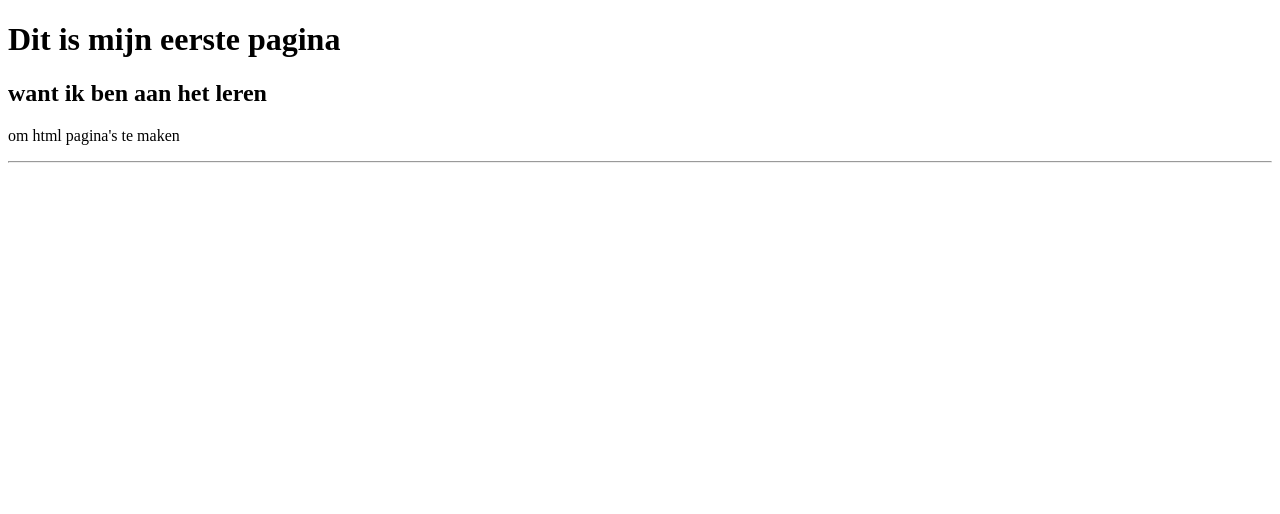
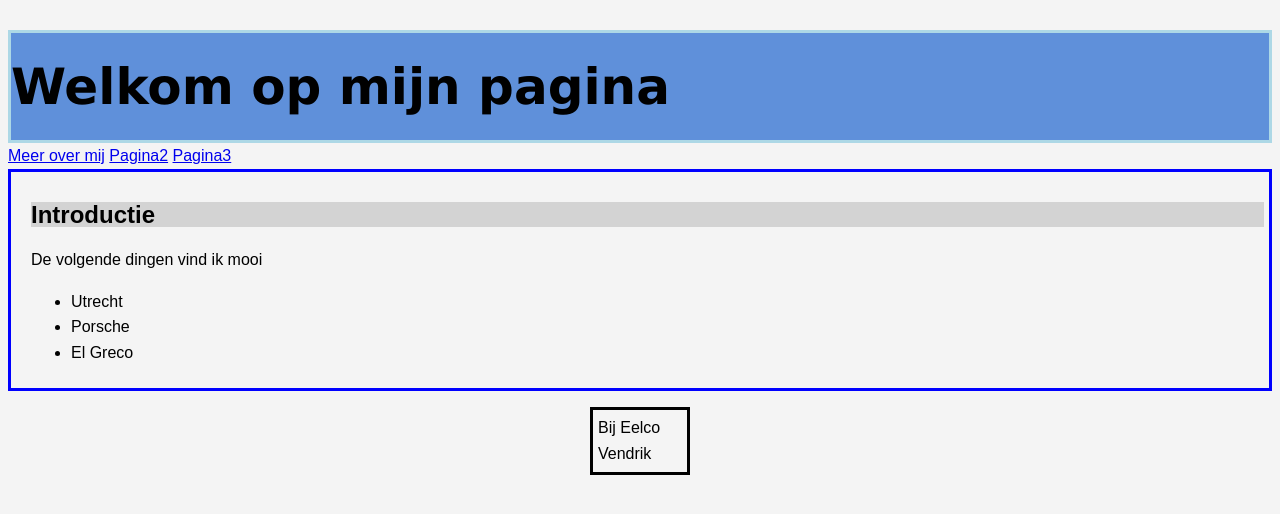
Before and after one commit to eelcovendrik/winc, a plain HTML site: page index.html in a window 1280 px wide. Drawn offline with Linux system fonts and the light colour scheme.

Commit message:
Add files via upload

```diff
--- a/index.html
+++ b/index.html
@@ -1,15 +1,43 @@
 <!DOCTYPE html>
 <html>
+
 <head>
     <!-- hier zet je de code in de head tags -->
-        <title> Eelco's pagina </title>
+    <title> Eelco's pagina</title>
+    <link rel="stylesheet" type="text/css" href="styles.css">
 </head>
+
 <body>
+    <header>
+        <h1>Welkom op mijn pagina</h1>
+    </header>
+    <nav>
+        <ul>
+            <li><a href="about.html">Meer over mij</a></li>
+            <li><a href="pagina2.html">Pagina2</a></li>
+            <li><a href="pagina3.html">Pagina3</a></li>
+        </ul>
+    </nav>
+    <main>
         <!-- hier zet je de code in de body tags-->
-    <h1>Dit is mijn eerste pagina</h1>
-    <h2>want ik ben aan het leren</h2>
-    <p>om html pagina's te maken</p>
-    <hr>
 
+        <h2 id="green-background">Introductie</h2>
+        <p>De volgende dingen vind ik mooi</p>
+
+        <ul>
+            <li>Utrecht</li>
+            <li>Porsche</li>
+            <li>El Greco</li>
+        </ul>
+
+
+
+    </main>
 </body>
+
+
+<footer>
+    <p class="black-border">Bij Eelco Vendrik</p>
+</footer>
+
 </html>
--- /dev/null
+++ b/styles.css
@@ -0,0 +1,53 @@
+body{
+    color: black;
+    background-color:#f4f4f4;
+
+    font-family: Arial, Helvetica, sans-serif;
+    font-size: 16px;
+    font-weight:normal;
+
+    line-height: 1.6em;
+}
+
+header{
+    color: black;
+    background-color:rgb(95, 144, 218);
+    font-family: Verdana, Geneva, Tahoma, sans-serif;
+    font-size: 25px;
+    font-weight:normal;
+    line-height: 1.6em;
+    border: solid lightblue;
+    margin-top: 30px;
+}
+
+main{
+    border-style: solid;
+    border-color: blue;
+    padding: 10px 5px 7px 20px ;
+}
+
+footer{
+    margin: 0 auto;
+    width: 100px;
+}
+
+nav ul {
+    list-style-type: none;
+    margin: 0;
+    padding: 0;
+}
+
+nav li{
+    display:inline;
+}
+
+
+
+.black-border{
+    border: 3px solid black;
+    padding: 5px;
+}
+
+#green-background{
+    background-color:lightgrey;
+}
```
Also changed, not shown: about.html (added, +22 -0 lines), pagina2.html (added, +22 -0 lines), pagina3.html (added, +22 -0 lines), 1595576178655.jpg (added). Lines whose indentation alone changed are shown as unchanged.
